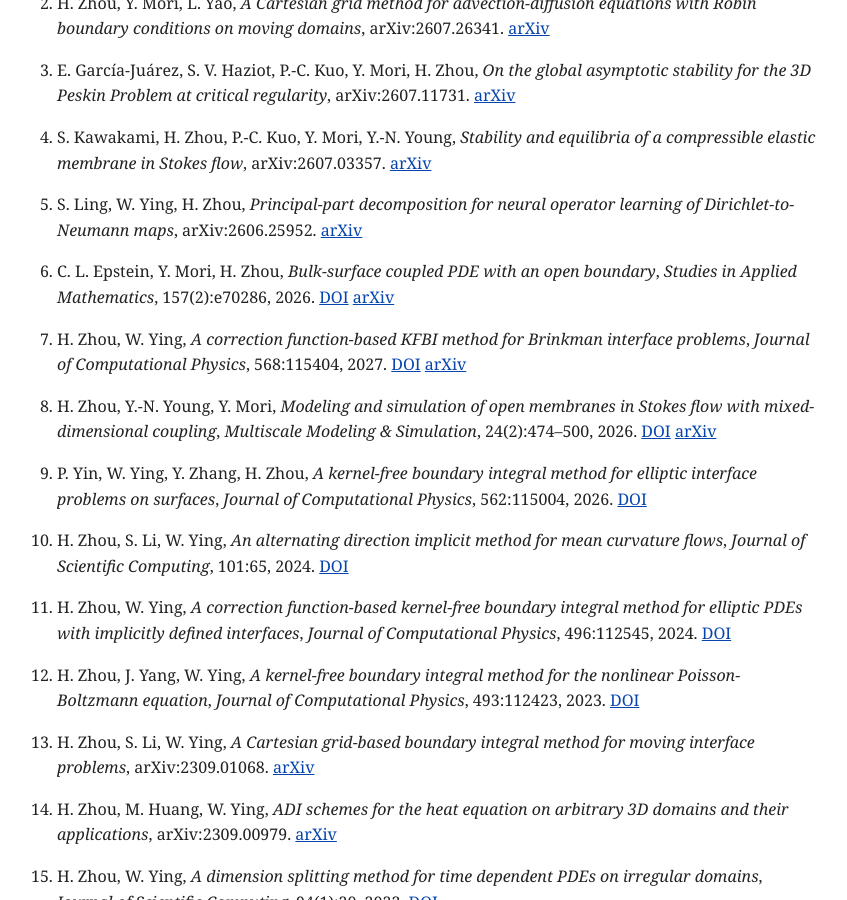
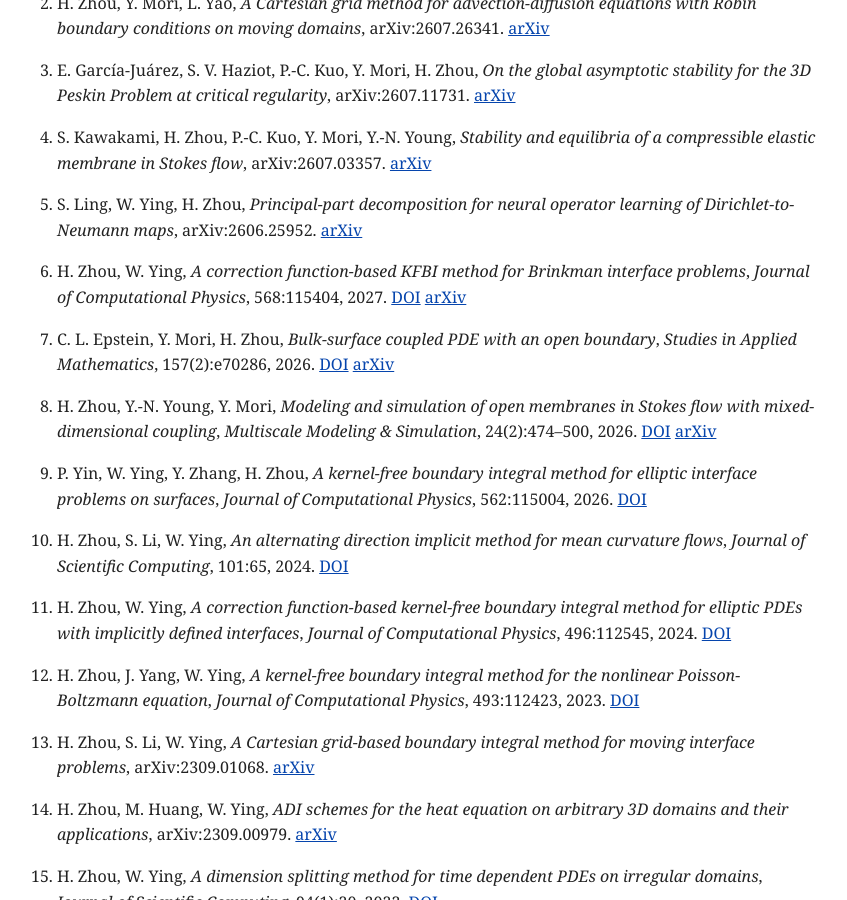
Before and after one commit to han-zhou-math/han-zhou-math.github.io, a Jekyll site: the page built from index.md, in a window 1280 px wide and 900 px high, scrolled down 1086 px. Shown: the whole window, without its empty margins (223-1070 px from the left). Built offline with Jekyll 4.4.1, drawn with Linux system fonts in a browser that asks for light colours.

Commit message:
Swap publication entries six and seven

```diff
--- a/index.md
+++ b/index.md
@@ -39,15 +39,15 @@ My research focuses on partial differential equations arising in physical and bi
    *Principal-part decomposition for neural operator learning of Dirichlet-to-Neumann maps*,
    arXiv:2606.25952. [arXiv](https://doi.org/10.48550/arXiv.2606.25952)
 
-6. C. L. Epstein, Y. Mori, H. Zhou,
+6. H. Zhou, W. Ying,
+   *A correction function-based KFBI method for Brinkman interface problems*,
+   *Journal of Computational Physics*, 568:115404, 2027.
+   [DOI](https://doi.org/10.1016/j.jcp.2026.115404) [arXiv](https://doi.org/10.48550/arXiv.2604.15509)
+
+7. C. L. Epstein, Y. Mori, H. Zhou,
    *Bulk-surface coupled PDE with an open boundary*,
    *Studies in Applied Mathematics*, 157(2):e70286, 2026.
    [DOI](https://doi.org/10.1111/sapm.70286) [arXiv](https://doi.org/10.48550/arXiv.2604.20798)
-
-7. H. Zhou, W. Ying,
-   *A correction function-based KFBI method for Brinkman interface problems*,
-   *Journal of Computational Physics*, 568:115404, 2027.
-   [DOI](https://doi.org/10.1016/j.jcp.2026.115404) [arXiv](https://doi.org/10.48550/arXiv.2604.15509)
 
 8. H. Zhou, Y.-N. Young, Y. Mori,
    *Modeling and simulation of open membranes in Stokes flow with mixed-dimensional coupling*,
```
